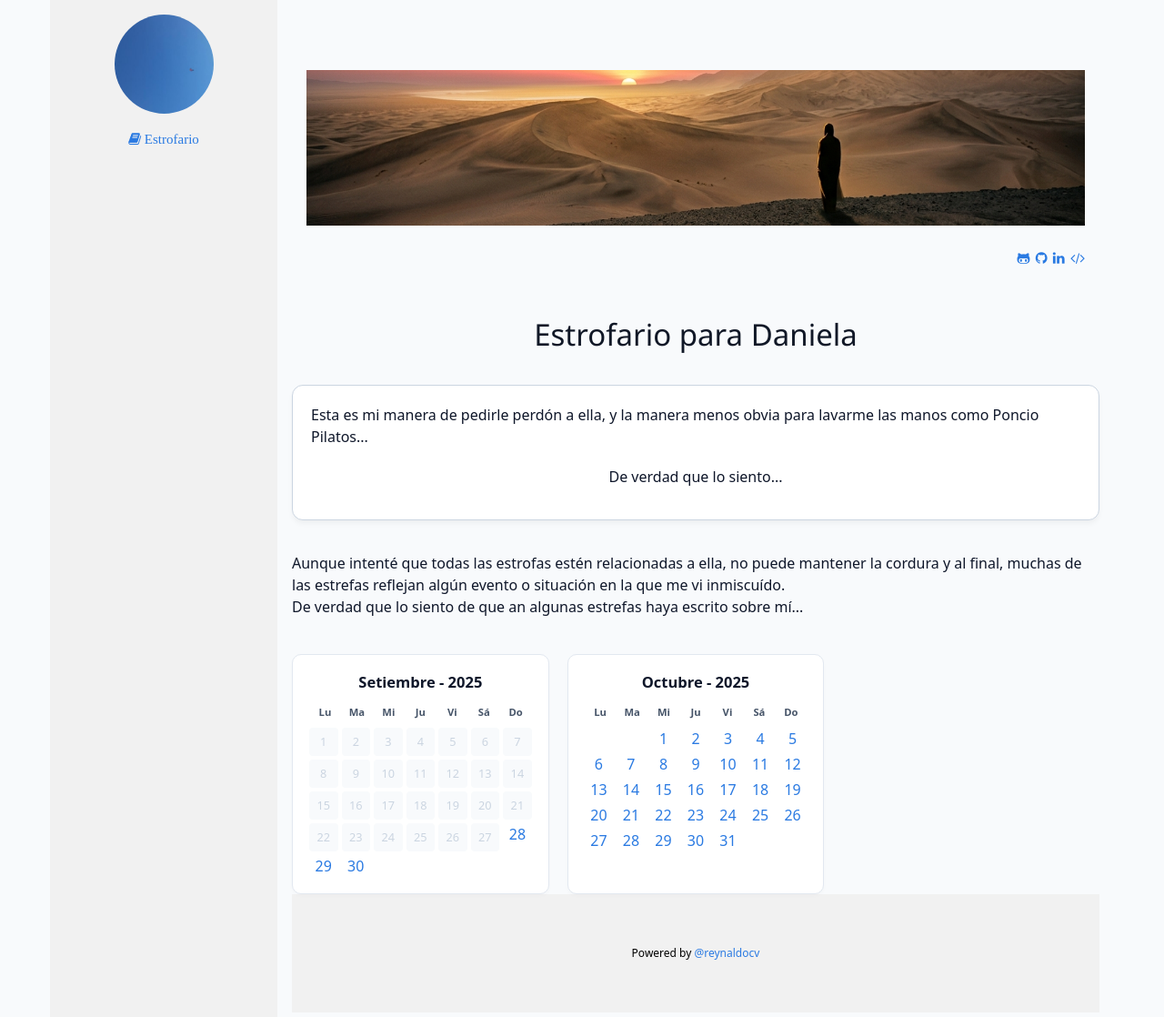
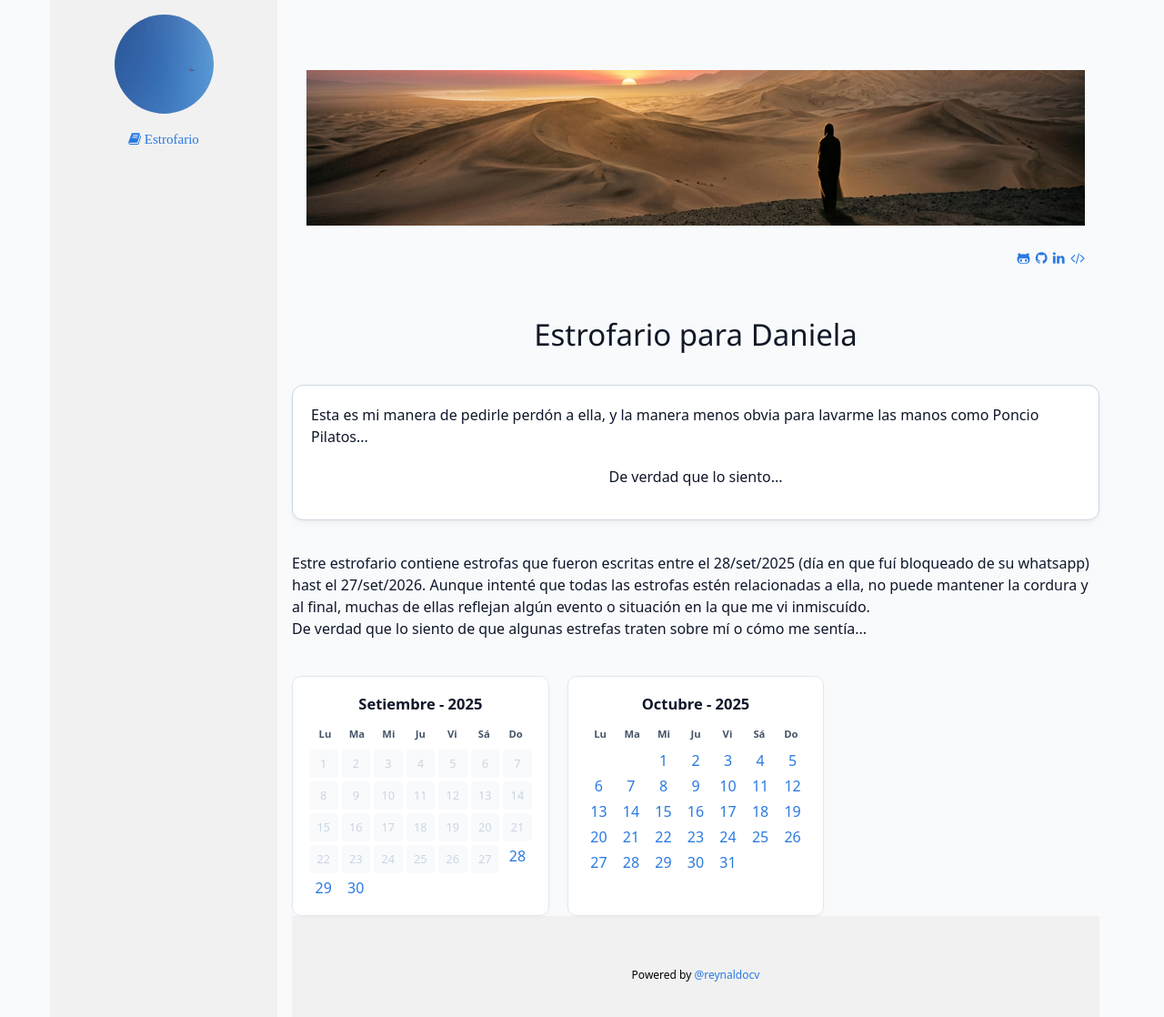
Before and after one commit to reynaldocv/estrofario, a Jekyll site: the page built from index.md, in a window 1280 px wide and 1199 px high. Shown: the top 1118 px of the window at 91% size. Built offline with Jekyll 4.4.1, drawn with Linux system fonts in a browser that asks for light colours.

Commit message:
presentación

```diff
--- a/_layouts/home.html
+++ b/_layouts/home.html
@@ -25,10 +25,12 @@
             <p>De verdad que lo siento...</p>
 
         </div>
+        Estre estrofario contiene estrofas que fueron escritas entre el 28/set/2025 (día en que fuí bloqueado
+        de su whatsapp) hast el 27/set/2026.
         Aunque intenté que todas las estrofas estén relacionadas a ella,
-        no puede mantener la cordura y al final, muchas de las estrefas
+        no puede mantener la cordura y al final, muchas de ellas
         reflejan algún evento o situación en la que me vi inmiscuído.
-        <p>De verdad que lo siento de que an algunas estrefas haya escrito sobre mí... </p>
+        <p>De verdad que lo siento de que algunas estrefas traten sobre mí o cómo me sentía... </p>
 
         <div id="almanacOutput"></div>
 
```
